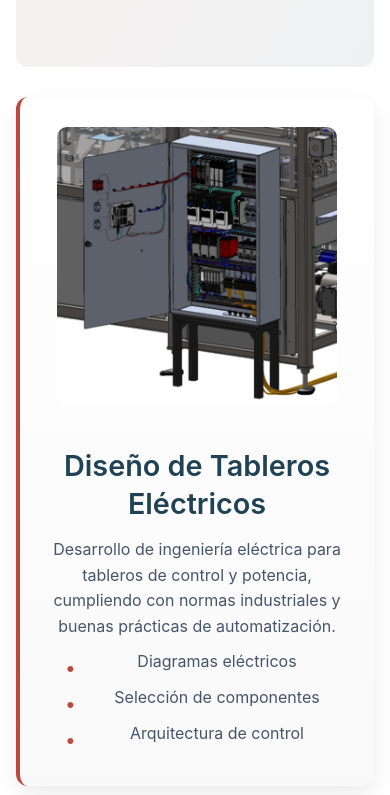
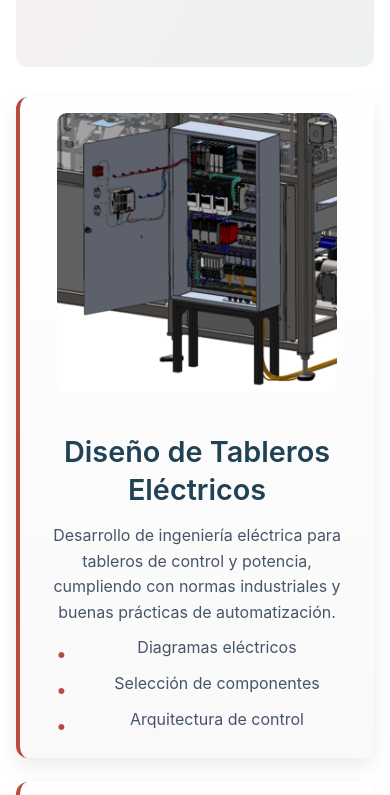
Before and after one commit to Carle007/AXIONA-Web, a plain HTML site: page servicios.html in a window 390 px wide. Shown: the part 792-1587 px from the top of the page. Drawn offline with Linux system fonts and the light colour scheme.

Commit message:
Update style.css

```diff
--- a/css/style.css
+++ b/css/style.css
@@ -513,3 +513,21 @@ html, body {
     }
 
 }
+
+@media (max-width: 768px) {
+    .block.service {
+        padding: 16px;
+        margin-bottom: 24px;
+    }
+}
+
+@media (max-width: 768px) {
+    h2 {
+        font-size: 1.4rem;
+        margin-bottom: 12px;
+    }
+
+    h3 {
+        font-size: 1.15rem;
+    }
+}
```
